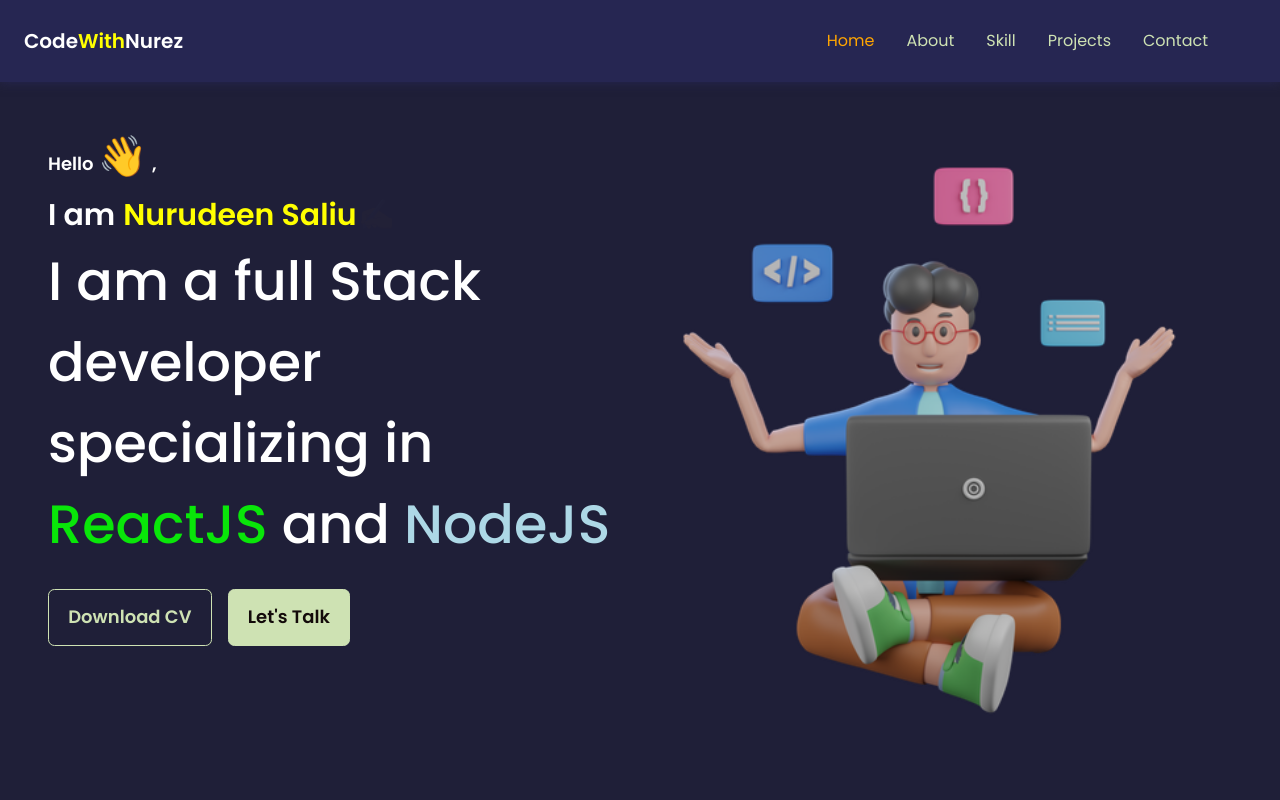
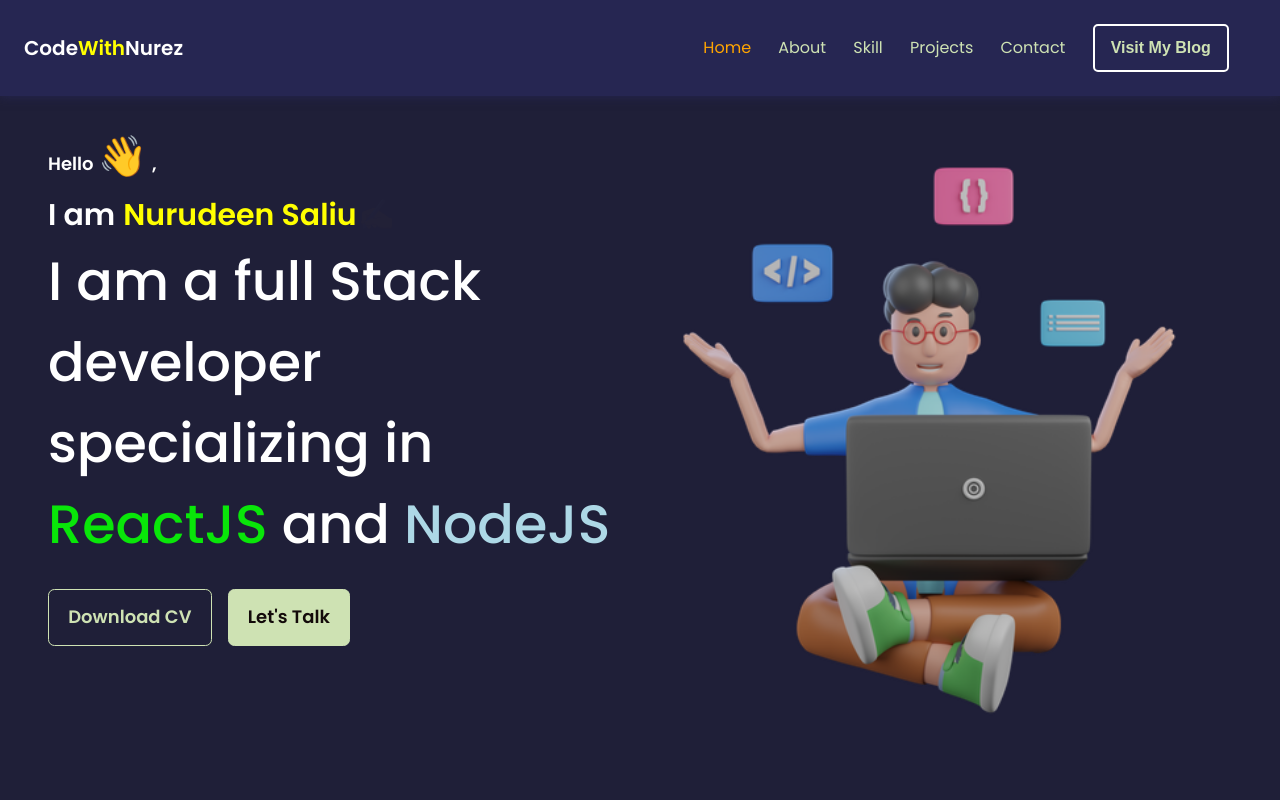
Before and after one commit to nurez305/my-portfolio-website, a React (Create React App) app: page / in a window 1280 px wide. Shown: the top 800 px of the page. Built offline with nearby package versions, Linux system fonts and the light colour scheme.

Commit message:
added my blog website link

```diff
--- a/src/components/TopNav/TopNav.css
+++ b/src/components/TopNav/TopNav.css
@@ -16,8 +16,9 @@
 .nav_content {
     display: flex;
     justify-content: center;
-    gap: 2rem;
-    margin-right: 3rem;
+    align-items: center;
+    gap: 1.7rem;
+    margin-right: 1.7rem;
 }
 
 /* .nav_content a:hover {
@@ -41,12 +42,41 @@
     display: none;
 }
 
+.menu-flex{
+    display: flex;
+    align-items: center;
+    margin-right: 15px;
+}
+
+.blog-btn {
+    border: 2px solid white;
+    padding: .8rem 1rem;
+    border-radius: 5px;
+    text-align: center;
+    background-color: transparent;
+    color: var(--color-primary);
+    font-size: 16px;
+    font-weight: bold;
+
+}
+
+.blog-btn:hover {
+    background: white;
+    color: black;
+}
+
 
 @media screen and (max-width : 600px) {
 
+    .blog-btn {
+        padding: 1rem 2rem;
+        font-size: 16px;
+    }
+
     .nav_content{
         display: none;
-        /* border: 1px solid white;    */
+        border-top: 1px solid white;
+        border-bottom: 1px solid white;
     }
 
     .show {
--- a/src/components/TopNav/TopNav.jsx
+++ b/src/components/TopNav/TopNav.jsx
@@ -23,6 +23,7 @@
       <a href="#experience" onClick={()=> setActiveNav("#experience")} className={activeNav === "#experience" ? "active" : ''}>Skill</a>
       <a href="#portfolio" onClick={()=> setActiveNav("#portfolio")} className={activeNav === "#portfolio" ? 'active' : ""}>Projects</a>
       <a href="#contact" onClick={()=>setActiveNav('#contact')} className={activeNav === '#contact' ? 'active' : ''}>Contact</a>
+      <a href="https://nurezblog.netlify.app/"><button className='blog-btn'>Visit My Blog</button></a>
     </div>
 
         <div className='show' onClick={showIcon}>
--- a/src/index.css
+++ b/src/index.css
@@ -151,6 +151,7 @@
     section {
         margin-top: 6rem;
     }
+
 }
 
 
```
